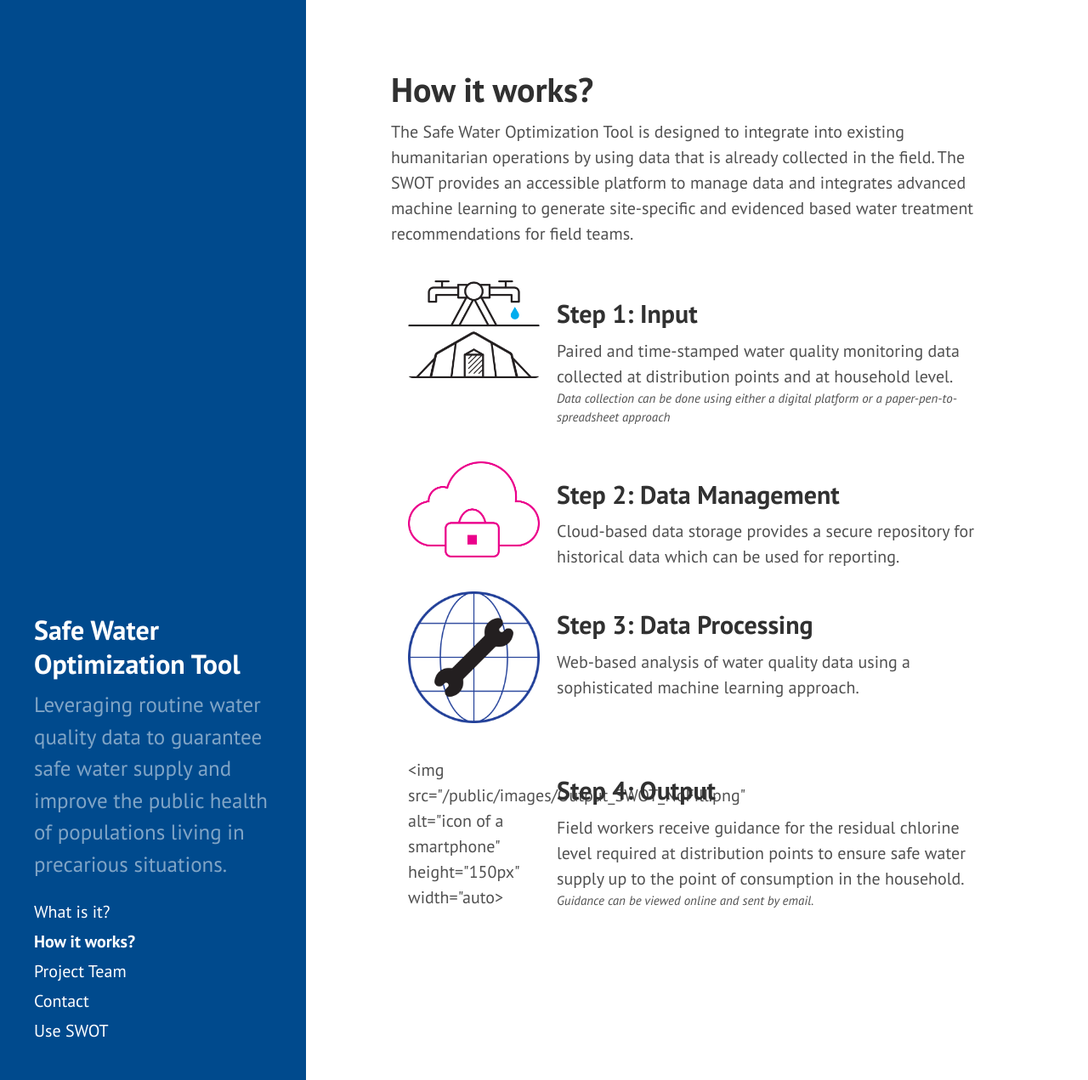
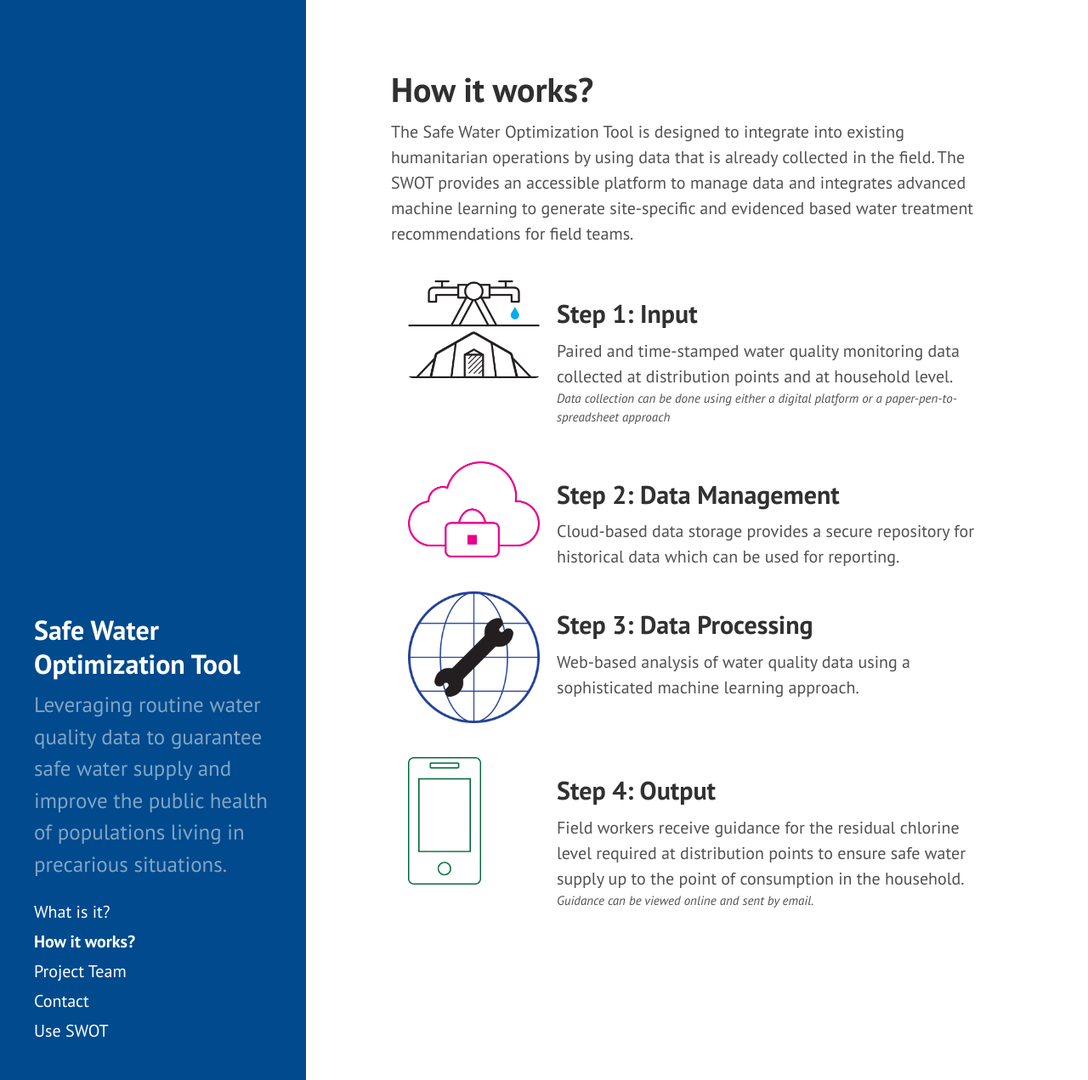
Before and after one commit to safeh2o/swot-infopage, a Jekyll site: the page built from workflow.md, in a window 1280 px wide and 1271 px high. Shown: the whole window at 85% size. Built offline with Jekyll 4.4.1, drawn with Linux system fonts in a browser that asks for light colours; Markdown is read by kramdown in place of the engine named in the settings.

Commit message:
Update workflow.md

```diff
--- a/workflow.md
+++ b/workflow.md
@@ -26,7 +26,7 @@ Cloud-based data storage provides a secure repository for historical data which
 <h2>Step 3: Data Processing</h2>
 Web-based analysis of water quality data using a sophisticated machine learning approach.
 </div>
-    <div class="workflow-item"><img src="{{ site.baseurl }}/public/images/Output_SWOT_NoFill.png" alt="icon of a smartphone" height="150px" width="auto></div>
+    <div class="workflow-item"><img src="{{ site.baseurl }}/public/images/Output_SWOT_NoFill.png" alt="icon of a smartphone" height="150px" width="auto"></div>
     <div class="workflow-item">
 <h2>Step 4: Output</h2>
 Field workers receive guidance for the residual chlorine level required at distribution points to ensure safe water supply up to the point of consumption in the household.
```
